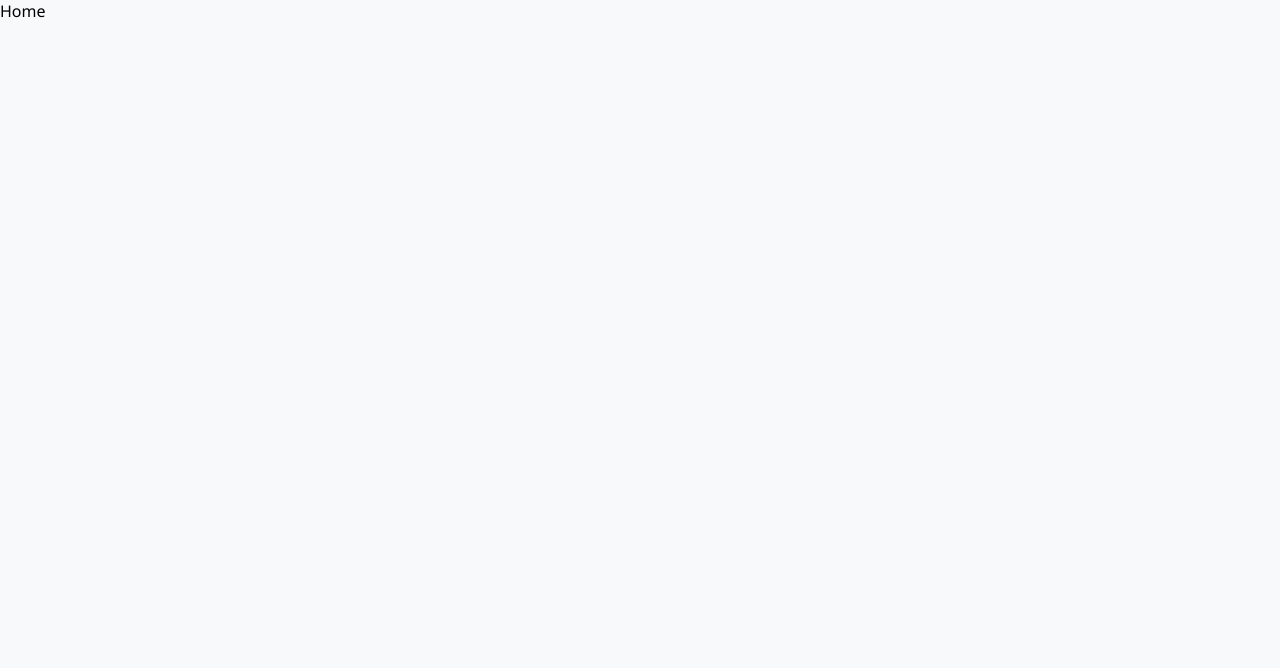
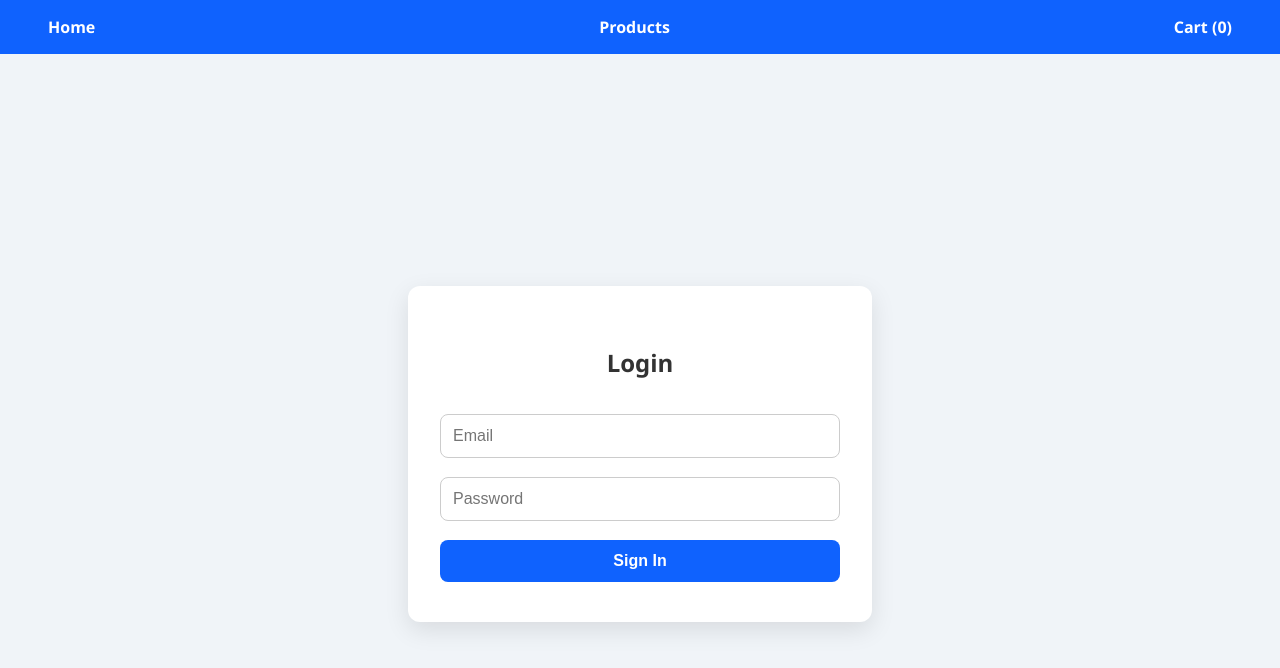
Before and after one commit to bharath-re/Weatherapp, a React (Create React App) app: page /home in a window 1280 px wide. Shown: the top 668 px of the page. Built offline with nearby package versions, Linux system fonts and the light colour scheme.

Commit message:
tiket: products and product page done

```diff
--- a/src/App.js
+++ b/src/App.js
@@ -1,10 +1,11 @@
 import React from "react";
 import { BrowserRouter as Router, Routes, Route } from "react-router-dom";
-import { Cart, Home, ProductDetail, ProductsList } from "./components";
+import { Cart, Home, Navbar, ProductDetail, ProductsList } from "./components";
 
 function App() {
   return (
     <Router>
+      <Navbar />
       <Routes>
         <Route path="/home" element={<Home />} />
         <Route path="/products" element={<ProductsList />} />
--- a/src/components/Home.js
+++ b/src/components/Home.js
@@ -1,7 +1,37 @@
-import React from "react";
+import React, { useState } from "react";
+import "../styles/Login.css";
+function Home() {
+  const [email, setEmail] = useState("");
+  const [password, setPassword] = useState("");
 
-function Home() {
-  return <div>Home</div>;
+  const handleSubmit = (e) => {
+    e.preventDefault();
+    console.log("Logging in with:", email, password);
+    // Add actual login logic here (validation, API call, etc.)
+  };
+
+  return (
+    <div className="login-container">
+      <form className="login-form" onSubmit={handleSubmit}>
+        <h2>Login</h2>
+        <input
+          type="email"
+          placeholder="Email"
+          value={email}
+          onChange={(e) => setEmail(e.target.value)}
+          required
+        />
+        <input
+          type="password"
+          placeholder="Password"
+          value={password}
+          onChange={(e) => setPassword(e.target.value)}
+          required
+        />
+        <button type="submit">Sign In</button>
+      </form>
+    </div>
+  );
 }
 
 export default Home;
--- /dev/null
+++ b/src/components/Navbar.js
@@ -0,0 +1,19 @@
+import "../styles/Navbar.css";
+import React from "react";
+import { Link } from "react-router-dom";
+import { useSelector } from "react-redux";
+
+function Navbar() {
+  const cartItems = useSelector((state) => state.cart);
+  const totalQuantity = cartItems.reduce((sum, item) => sum + item.quantity, 0);
+
+  return (
+    <nav className="navbar">
+      <Link to="/">Home</Link>
+      <Link to="/products">Products</Link>
+      <Link to="/cart">Cart ({totalQuantity})</Link>
+    </nav>
+  );
+}
+
+export default Navbar;
--- a/src/components/ProductDetail.js
+++ b/src/components/ProductDetail.js
@@ -1,10 +1,12 @@
 import React, { useEffect, useState } from "react";
+import { useDispatch } from "react-redux";
 import { useParams } from "react-router-dom";
-import "../styles/ProductDetail.css"; // Create styling as needed
+import { addToCart } from "../slices/CartSlice";
 
 function ProductDetail() {
   const { id } = useParams();
   const [product, setProduct] = useState(null);
+  const dispatch = useDispatch();
 
   useEffect(() => {
     fetch(`https://fakestoreapi.com/products/${id}`)
@@ -17,8 +19,10 @@ function ProductDetail() {
 
   return (
     <div className="detail-container">
+      <div className="detail-content">
+        <img src={product.image} alt={product.title} className="detail-img" />
+        <div className="detail-info">
           <h2>{product.title}</h2>
-      <img src={product.image} alt={product.title} className="detail-img" />
           <p>
             <strong>Price:</strong> 💲{product.price}
           </p>
@@ -32,7 +36,11 @@ function ProductDetail() {
             <strong>Rating:</strong> ⭐ {product.rating.rate} (
             {product.rating.count} reviews)
           </p>
-      <button className="cart-button">🛒 Add to Cart</button>
+          <button className="cart-button" onClick={dispatch(addToCart)}>
+            🛒 Add to Cart
+          </button>
+        </div>
+      </div>
     </div>
   );
 }
--- a/src/components/index.js
+++ b/src/components/index.js
@@ -1,5 +1,5 @@
 export { default as ProductDetail } from "./ProductDetail";
 export { default as ProductsList } from "./ProductsList";
 export { default as Home } from "./Home";
-
 export { default as Cart } from "./Cart";
+export { default as Navbar } from "./Navbar";
--- a/src/index.js
+++ b/src/index.js
@@ -3,11 +3,15 @@ import ReactDOM from "react-dom/client";
 import "./index.css";
 import App from "./App";
 import reportWebVitals from "./reportWebVitals";
+import { Provider } from "react-redux";
+import store from "./store/store";
 
 const root = ReactDOM.createRoot(document.getElementById("root"));
 root.render(
   <React.StrictMode>
-    <App />
+    <Provider store={store}>
+      <App />
+    </Provider>
   </React.StrictMode>
 );
 
--- /dev/null
+++ b/src/slices/CartSlice.js
@@ -0,0 +1,25 @@
+// slices/CartSlice.js
+import { createSlice } from "@reduxjs/toolkit";
+
+const CartSlice = createSlice({
+  name: "cart", // ✅ name must be a string
+  initialState: [],
+  reducers: {
+    addToCart: (state, action) => {
+      const existing = state.find((item) => item.id === action.payload.id);
+      if (existing) {
+        existing.quantity += 1;
+      } else {
+        state.push({ ...action.payload, quantity: 1 });
+      }
+    },
+    removeFromCart: (state, action) => {
+      return state.filter((item) => item.id !== action.payload.id);
+    },
+    // Add more reducers as needed
+  },
+});
+
+// Export actions and reducer
+export const { addToCart, removeFromCart } = CartSlice.actions;
+export default CartSlice.reducer;
--- a/src/store/store.js
+++ b/src/store/store.js
@@ -1,7 +1,11 @@
-import { combineReducers } from "@reduxjs/toolkit";
+// store/store.js
+import { configureStore } from "@reduxjs/toolkit";
+import cartReducer from "../slices/CartSlice";
 
-const store = combineReducers({
-  reducer: {},
+const store = configureStore({
+  reducer: {
+    cart: cartReducer,
+  },
 });
 
 export default store;
--- /dev/null
+++ b/src/styles/Login.css
@@ -0,0 +1,55 @@
+.login-container {
+    display: flex;
+    justify-content: center;
+    align-items: center;
+    height: 100vh;
+    background-color: #f0f4f8;
+    font-family: 'Segoe UI', Tahoma, Geneva, Verdana, sans-serif;
+}
+
+.login-form {
+    background: white;
+    padding: 2.5rem 2rem;
+    border-radius: 12px;
+    box-shadow: 0 8px 24px rgba(0, 0, 0, 0.1);
+    width: 100%;
+    max-width: 400px;
+    display: flex;
+    flex-direction: column;
+    gap: 1.2rem;
+}
+
+.login-form h2 {
+    text-align: center;
+    margin-bottom: 1rem;
+    color: #333;
+}
+
+.login-form input {
+    padding: 0.75rem;
+    font-size: 1rem;
+    border: 1px solid #ccc;
+    border-radius: 8px;
+    outline: none;
+}
+
+.login-form input:focus {
+    border-color: #0f62fe;
+    box-shadow: 0 0 0 2px rgba(15, 98, 254, 0.2);
+}
+
+.login-form button {
+    padding: 0.75rem;
+    font-size: 1rem;
+    background-color: #0f62fe;
+    color: white;
+    border: none;
+    border-radius: 8px;
+    cursor: pointer;
+    font-weight: 600;
+    transition: background-color 0.3s ease;
+}
+
+.login-form button:hover {
+    background-color: #0353e9;
+}
--- /dev/null
+++ b/src/styles/Navbar.css
@@ -0,0 +1,14 @@
+.navbar {
+    background-color: #0f62fe;
+    padding: 1rem 2rem;
+    display: flex;
+    justify-content: space-between;
+    color: white;
+}
+
+.navbar a {
+    color: white;
+    margin: 0 1rem;
+    text-decoration: none;
+    font-weight: bold;
+}
--- a/src/styles/ProductDetail.css
+++ b/src/styles/ProductDetail.css
@@ -1,39 +1,78 @@
 .detail-container {
+    max-width: 900px;
+    margin: 3rem auto;
     padding: 2rem;
-    max-width: 800px;
-    margin: auto;
-    background-color: #fff;
+    background-color: #ffffff;
     border-radius: 12px;
-    box-shadow: 0 2px 10px rgba(0, 0, 0, 0.1);
+    box-shadow: 0 8px 24px rgba(0, 0, 0, 0.1);
+    display: flex;
+    flex-direction: column;
+    gap: 2rem;
+    font-family: 'Segoe UI', Tahoma, Geneva, Verdana, sans-serif;
+}
+
+.detail-content {
+    display: flex;
+    flex-direction: column;
+    align-items: center;
+    gap: 2rem;
 }
 
 .detail-img {
     width: 100%;
-    max-height: 400px;
+    max-width: 300px;
+    border-radius: 10px;
     object-fit: contain;
+    box-shadow: 0 4px 12px rgba(0, 0, 0, 0.1);
+}
+
+.detail-info {
+    text-align: center;
+}
+
+.detail-info h2 {
+    font-size: 2rem;
     margin-bottom: 1rem;
+    color: #333;
+}
+
+.detail-info p {
+    font-size: 1rem;
+    color: #555;
+    margin: 0.5rem 0;
+}
+
+.detail-info strong {
+    color: #111;
 }
 
 .cart-button {
-    background-color: #ff6f61;
-    color: white;
+    margin-top: 1rem;
+    padding: 0.75rem 1.5rem;
+    background-color: #0f62fe;
     border: none;
-    padding: 0.75rem 1.5rem;
+    border-radius: 8px;
+    color: #ffffff;
+    font-weight: 600;
+    cursor: pointer;
     font-size: 1rem;
-    font-weight: bold;
-    border-radius: 8px;
-    cursor: pointer;
-    transition: background-color 0.3s ease, transform 0.2s ease;
-    margin-top: 1.5rem;
-    box-shadow: 0 4px 12px rgba(0, 0, 0, 0.1);
+    transition: background-color 0.3s ease;
 }
 
 .cart-button:hover {
-    background-color: #e65c50;
-    transform: scale(1.03);
+    background-color: #0353e9;
 }
 
-.cart-button:active {
-    background-color: #cc4c42;
-    transform: scale(0.98);
+/* Responsive two-column layout for medium/large screens */
+@media (min-width: 768px) {
+    .detail-content {
+        flex-direction: row;
+        align-items: flex-start;
+        justify-content: center;
+        text-align: left;
+    }
+
+    .detail-info {
+        max-width: 500px;
+    }
 }
```
Also changed, not shown: src/components/slices/CartSlice.js (deleted, +0 -7 lines). Lines whose indentation alone changed are shown as unchanged.
